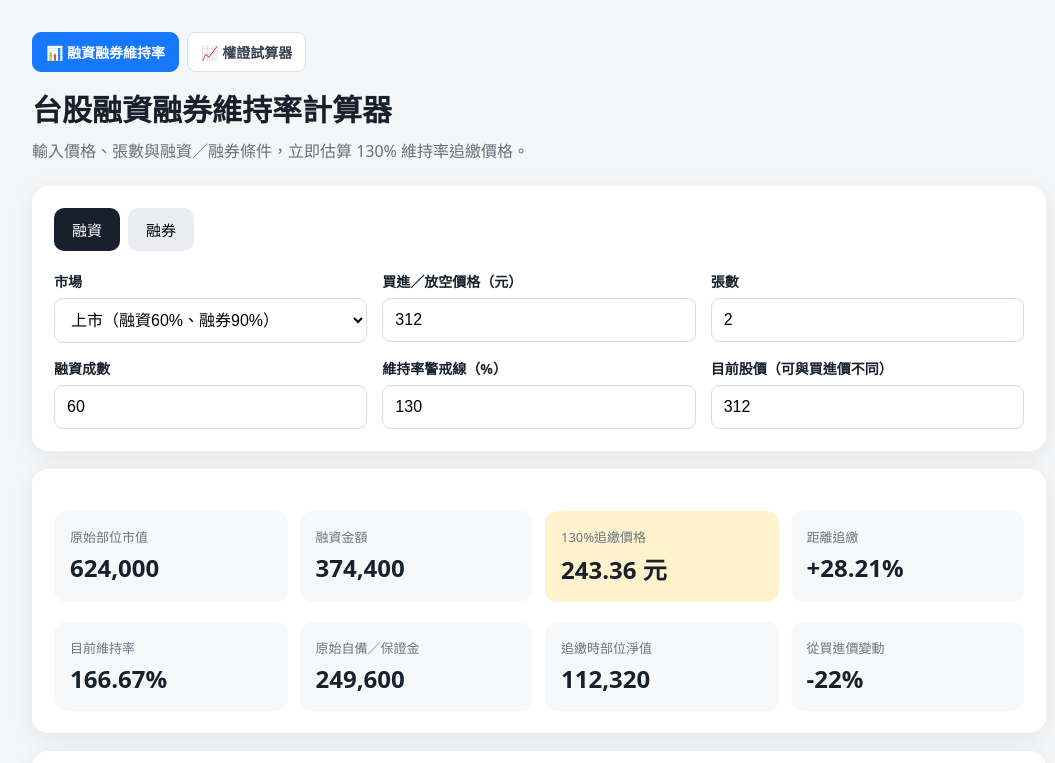
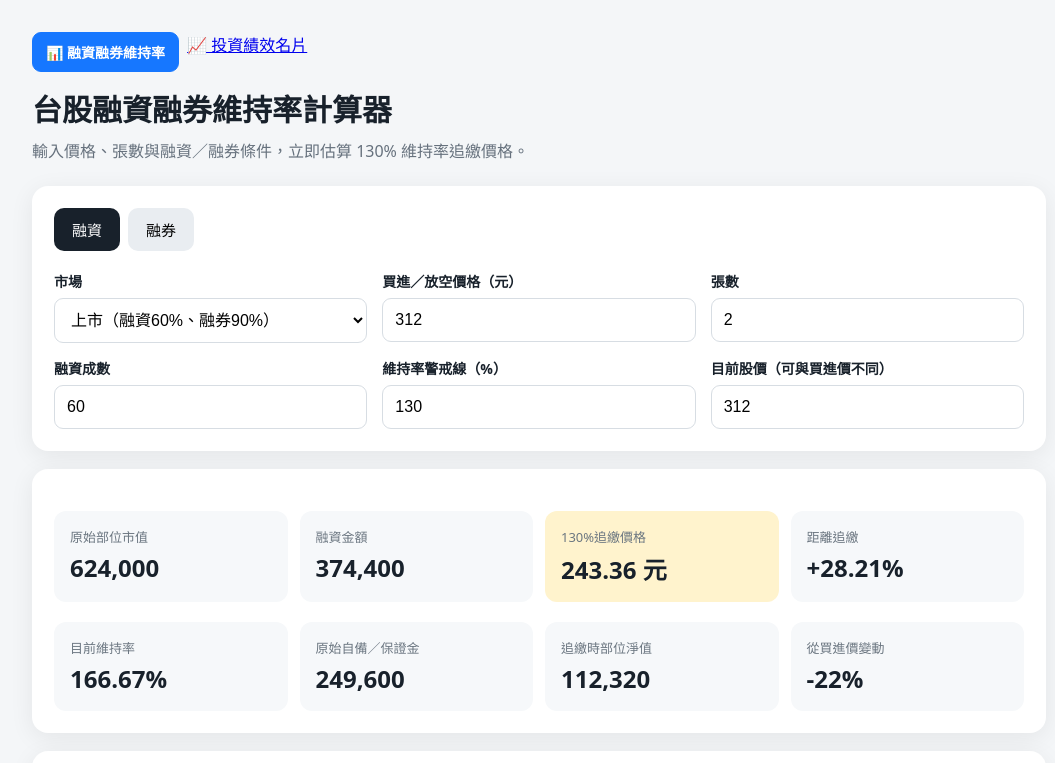
Before and after one commit to virnesshuang77/margin-calculator, a plain HTML site: page index.html in a window 1280 px wide. Shown: the top 763 px of the page, without its empty margins (101-1156 px from the left). Drawn offline with Linux system fonts and the light colour scheme.

Commit message:
index.html

```diff
--- a/index.html
+++ b/index.html
@@ -43,7 +43,7 @@
 
 <nav class="navbar" aria-label="工具導覽">
   <a class="navlink active" href="index.html">📊 融資融券維持率</a>
-  <a class="navlink" href="warrant_calculator.html">📈 權證試算器</a>
+  <a href="portfolio.html" class="tool-button">📈 投資績效名片</a>
 </nav>
 
   <h1>台股融資融券維持率計算器</h1>
```
